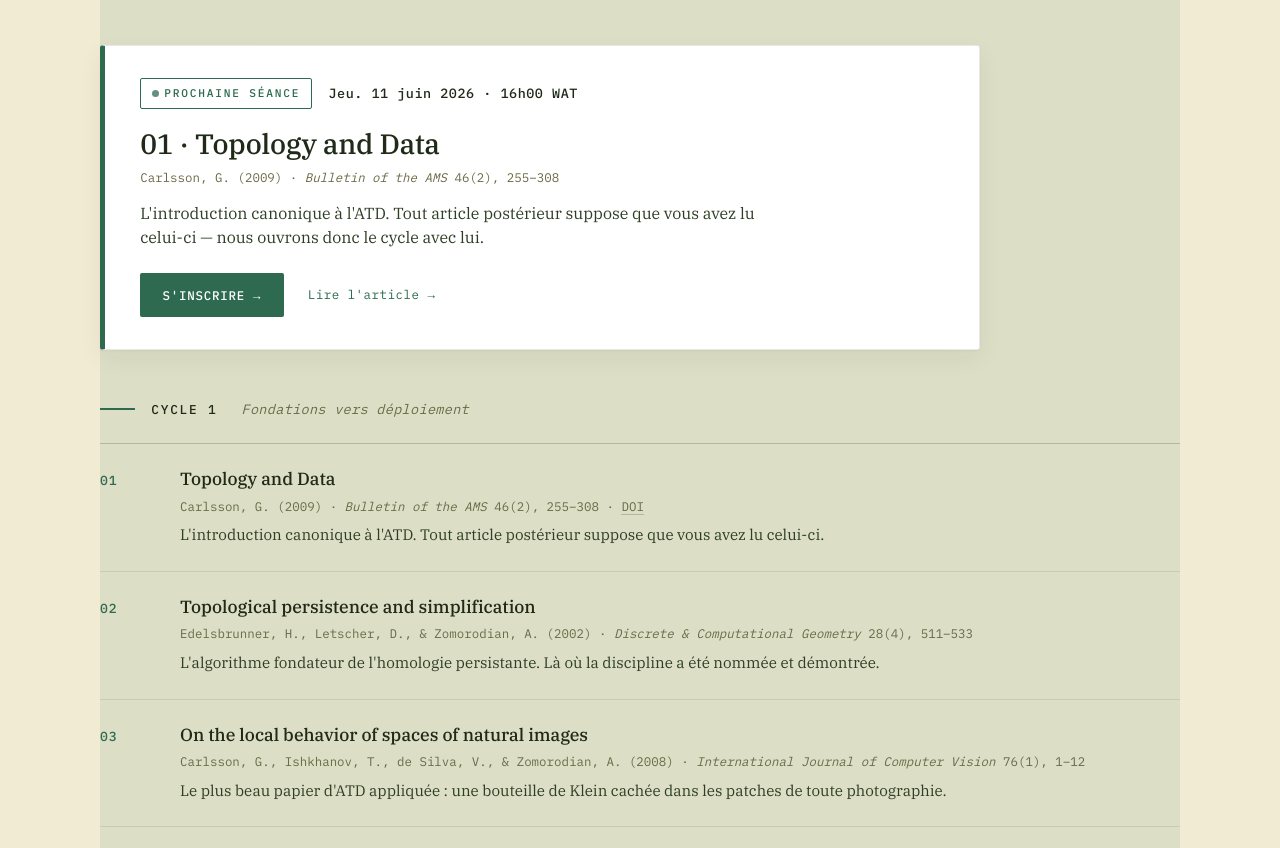
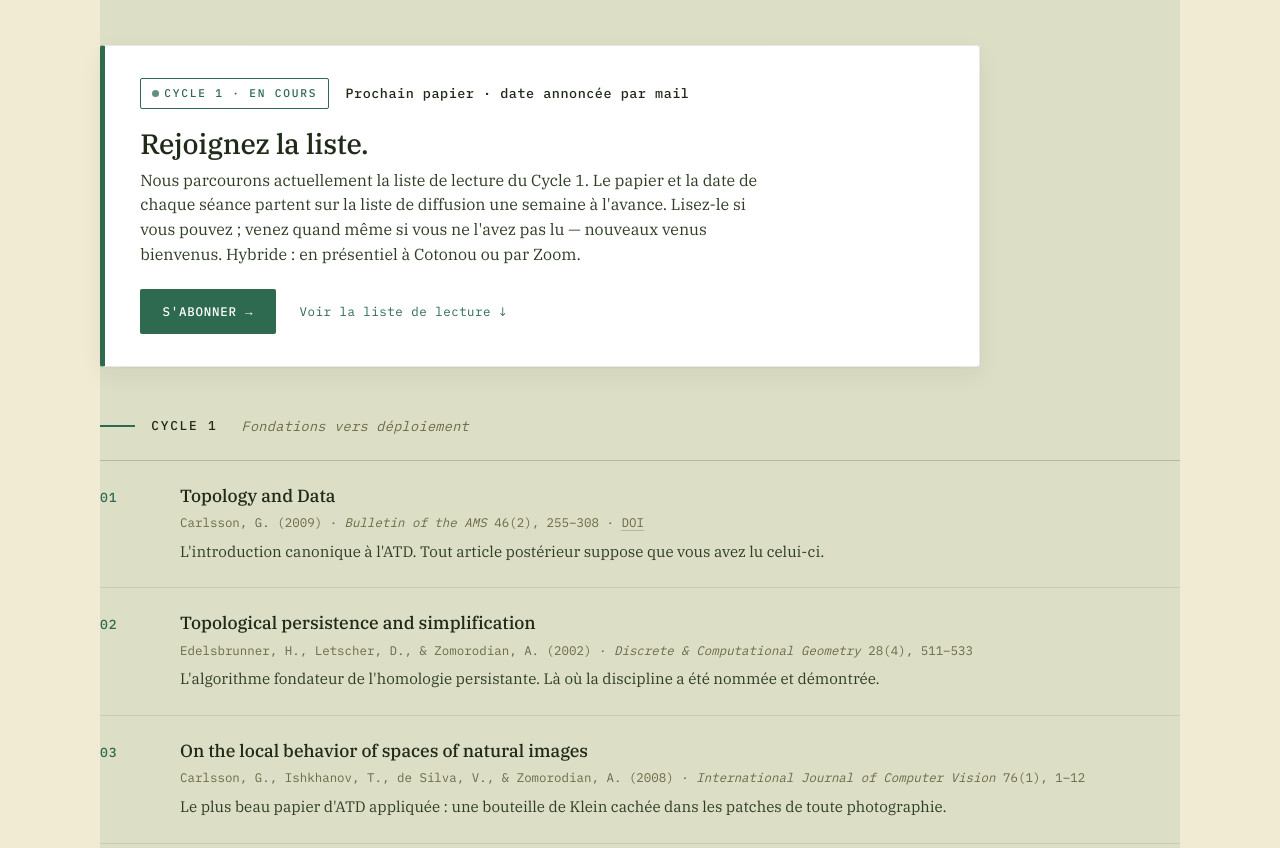
Before and after one commit to AIRINA-Labs/AIRINA-Labs, a plain HTML site: page accueil.html in a window 1280 px wide. Shown: the part 3057-3905 px from the top of the page. Drawn offline with Linux system fonts and the light colour scheme.

Commit message:
Paper Club: swap the stale dated card for an honest TBA state
The featured 'Next session' card hard-coded Thu 11 Jun 2026 + paper 01
(Carlsson 2009). Two weeks past as of today; the page told visitors
the institute's flagship interactive promise had already happened and
no one updated it. That erodes trust faster than any other failure
mode on a research-institute site.

Replace with an honest in-progress state that keeps the same visual
weight (white card, green left bar, pulse dot) but doesn't lie about
a date:

- Label: 'Cycle 1 · In progress' (was 'Next session')
- Date line: 'Next paper · date announced via mailing list'
- Title: 'Get on the list.'
- Note: explains the cadence (week-ahead mail, hybrid)
- CTAs: 'Subscribe →' (mailto with body) + 'See the reading list ↓'
  (anchor to the existing Cycle 1 list, which gains
  id='paper-club-list')

The reading list directly below the card is unchanged — the catalog
of 10 papers stays as the substantive content; only the dated
session-specific card swaps. When a real date is scheduled, the
specific-session shape can return without re-architecting the section.

FR (accueil.html) mirrored verbatim.

```diff
--- a/accueil.html
+++ b/accueil.html
@@ -609,19 +609,18 @@ section.paper-club { padding: 6.5rem 0; background: var(--research-soft); border
 
   <div class="paper-next">
     <div class="paper-next-meta">
-      <span class="paper-next-label"><span class="paper-next-pulse"></span>Prochaine séance</span>
-      <span class="paper-next-date">Jeu. 11 juin 2026 &middot; 16h00 WAT</span>
+      <span class="paper-next-label"><span class="paper-next-pulse"></span>Cycle 1 &middot; En cours</span>
+      <span class="paper-next-date">Prochain papier &middot; date annoncée par mail</span>
     </div>
-    <h2 class="paper-next-title">01 &middot; Topology and Data</h2>
-    <div class="paper-next-citation">Carlsson, G. (2009) &middot; <em>Bulletin of the AMS</em> 46(2), 255&ndash;308</div>
-    <p class="paper-next-note">L'introduction canonique à l'ATD. Tout article postérieur suppose que vous avez lu celui-ci — nous ouvrons donc le cycle avec lui.</p>
+    <h2 class="paper-next-title">Rejoignez la liste.</h2>
+    <p class="paper-next-note">Nous parcourons actuellement la liste de lecture du Cycle 1. Le papier et la date de chaque séance partent sur la liste de diffusion une semaine à l'avance. Lisez-le si vous pouvez ; venez quand même si vous ne l'avez pas lu — nouveaux venus bienvenus. Hybride : en présentiel à Cotonou ou par Zoom.</p>
     <div class="paper-next-actions">
-      <a class="paper-next-cta" href="mailto:paperclub@airina.africa?subject=Paper%20Club%20%E2%80%94%20S%C3%A9ance%2001">S'inscrire &rarr;</a>
-      <a class="paper-next-link" href="https://www.ams.org/journals/bull/2009-46-02/S0273-0979-09-01249-X/">Lire l'article &rarr;</a>
+      <a class="paper-next-cta" href="mailto:paperclub@airina.africa?subject=Paper%20Club%20%E2%80%94%20Inscription&amp;body=Ajoutez-moi%20%C3%A0%20la%20liste%20de%20diffusion%20du%20Paper%20Club.">S'abonner &rarr;</a>
+      <a class="paper-next-link" href="#paper-club-list">Voir la liste de lecture ↓</a>
     </div>
   </div>
 
-  <div class="paper-cycle-head">Cycle 1 <em>Fondations vers déploiement</em></div>
+  <div class="paper-cycle-head" id="paper-club-list">Cycle 1 <em>Fondations vers déploiement</em></div>
   <ol class="paper-list">
     <li>
       <span class="paper-num">01</span>
```
Also changed, not shown: index.html (+7 -8 lines).
